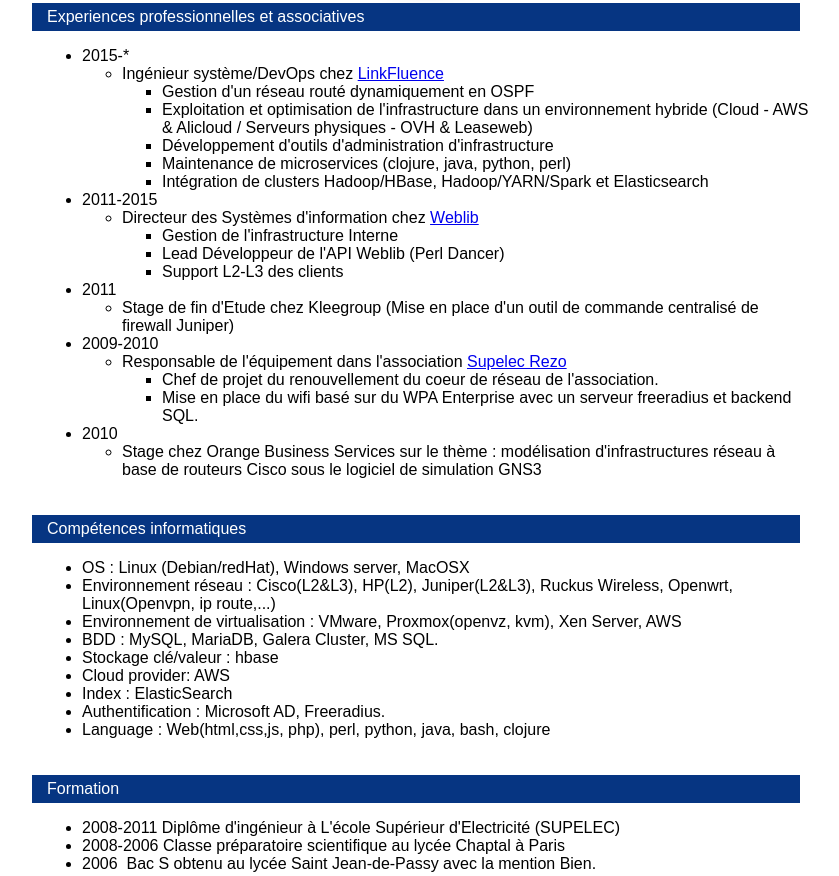
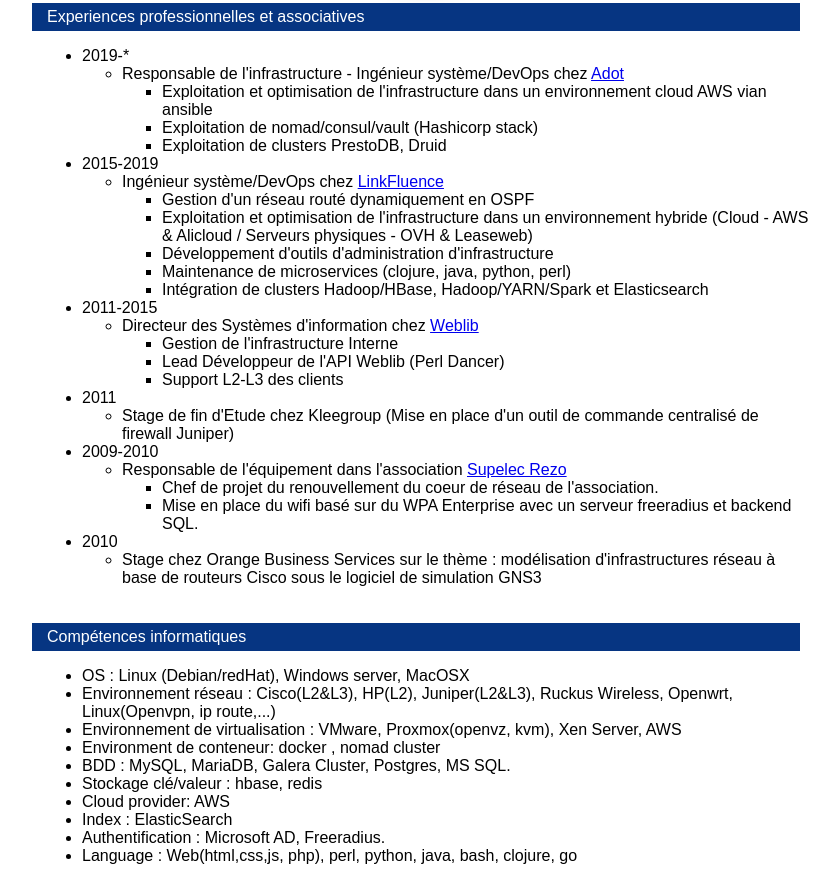
Before and after one commit to luhhujbb/luhhujbb.github.io, a plain HTML site: page index.html in a window 1280 px wide. Shown: the part 417-1293 px from the top of the page, without its empty margins (214-1053 px from the left). Drawn offline with Linux system fonts and the light colour scheme.

Commit message:
[2019] welcome adot

```diff
--- a/index.html
+++ b/index.html
@@ -31,7 +31,18 @@
 <section>
 <header>Experiences professionnelles et associatives</header>
 <ul>
-	<li>2015-*
+	<li>2019-*
+		<ul>
+			<li>Responsable de l'infrastructure - Ingénieur système/DevOps chez <a href="https://we-are-adot.com/fr/accueil/">Adot</a>
+			<ul>
+				<li>Exploitation et optimisation de l'infrastructure dans un environnement cloud AWS vian ansible</li>
+				<li>Exploitation de nomad/consul/vault (Hashicorp stack)</li>
+				<li>Exploitation de clusters PrestoDB, Druid</li>
+			</ul>
+			</li>
+		</ul>
+	</li>
+	<li>2015-2019
 		<ul>
 			<li>Ingénieur système/DevOps chez <a href="http://www.linkfluence.com">LinkFluence</a>
 			<ul>
@@ -84,12 +95,13 @@
 <li>OS : Linux (Debian/redHat), Windows server, MacOSX</li>
 <li>Environnement réseau : Cisco(L2&amp;L3), HP(L2), Juniper(L2&amp;L3), Ruckus Wireless, Openwrt, Linux(Openvpn, ip route,...)</li>
 <li>Environnement de virtualisation : VMware, Proxmox(openvz, kvm), Xen Server, AWS</li>
-<li>BDD : MySQL, MariaDB, Galera Cluster, MS SQL.</li>
-<li>Stockage clé/valeur : hbase</li>
+<li>Environment de conteneur: docker , nomad cluster</li>
+<li>BDD : MySQL, MariaDB, Galera Cluster, Postgres, MS SQL.</li>
+<li>Stockage clé/valeur : hbase, redis</li>
 <li>Cloud provider: AWS</li>
 <li>Index : ElasticSearch</li>
 <li>Authentification : Microsoft AD, Freeradius.</li>
-<li>Language : Web(html,css,js, php), perl, python, java, bash, clojure</li>
+<li>Language : Web(html,css,js, php), perl, python, java, bash, clojure, go</li>
 </ul>
 </section>
 <section>
@@ -123,7 +135,7 @@
 </section>
 </div>
 <footer>
-Copyright&copy; Jean-Baptiste Besselat 2018
+Copyright&copy; Jean-Baptiste Besselat 2019
 </footer>
 </body>
 </html>
```
